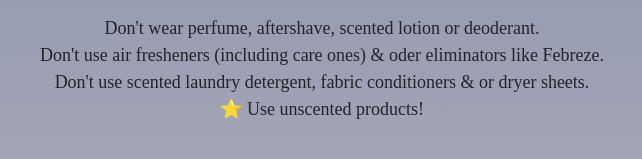
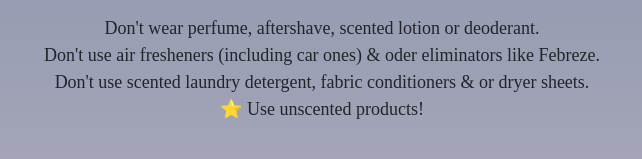
Before and after one commit to r3llie/GoFragranceFree, a plain HTML site: page index.html in a window 1280 px wide. Shown: the part 641-800 px from the top of the page, 318-960 px from the left. Drawn offline with nearby package versions, Linux system fonts and the light colour scheme; a web font is replaced by a local one.

Commit message:
Update spelling error

```diff
--- a/index.html
+++ b/index.html
@@ -51,7 +51,7 @@
     <ul class="mb-5">
       <li>Don't wear perfume, aftershave, scented lotion or deoderant.</li>
       <li>
-        Don't use air fresheners (including care ones) & oder eliminators like
+        Don't use air fresheners (including car ones) & oder eliminators like
         Febreze.
       </li>
 
```
